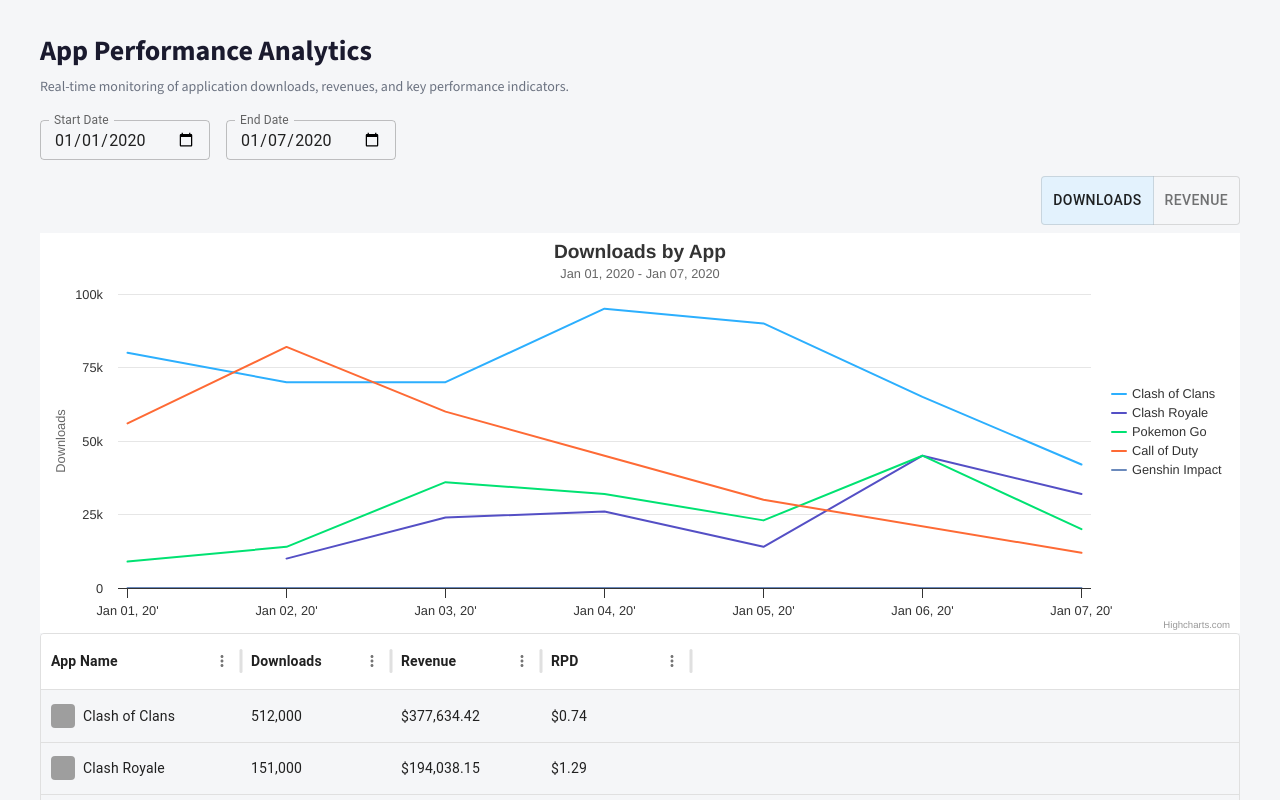
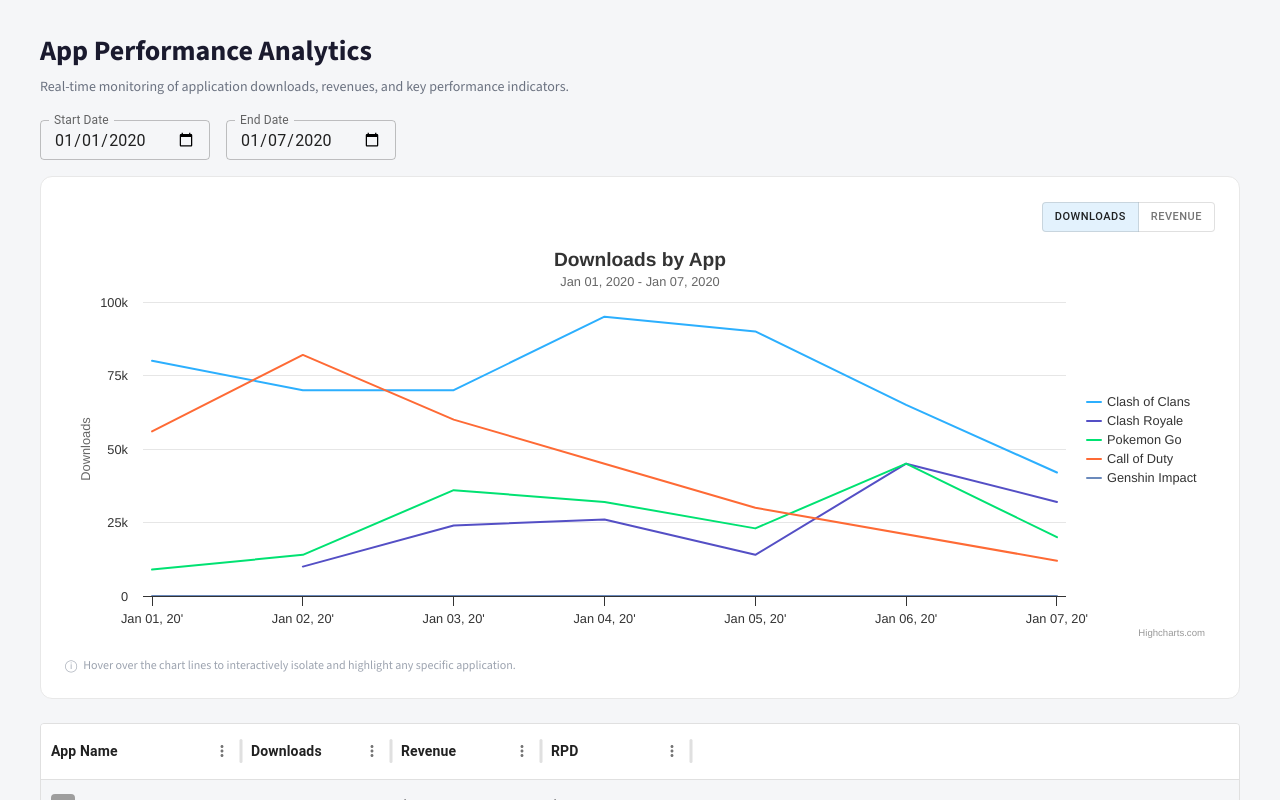
Before and after one commit to lorenamelor/app-performance-analytics, a React (Create React App) app: page / in a window 1280 px wide. Shown: the top 800 px of the page. Built offline with nearby package versions, Linux system fonts and the light colour scheme; grey boxes are pictures that could not be loaded.

Commit message:
feat(chart): wrap in Card with hover hint and inline loading

```diff
--- a/src/features/dashboard/components/chart/chart.css
+++ b/src/features/dashboard/components/chart/chart.css
@@ -1,5 +1,25 @@
 .chart__header {
   display: flex;
   justify-content: flex-end;
+  align-items: center;
+  min-height: 32px;
   margin-bottom: 8px;
 }
+
+.chart__content {
+  height: 400px;
+}
+
+.chart__hint {
+  display: flex;
+  align-items: flex-start;
+  gap: 6px;
+  margin: 16px 0 0;
+  font-size: 12px;
+  color: #9ca3af;
+  line-height: 1.4;
+}
+
+.chart__hintIcon {
+  flex-shrink: 0;
+}
--- a/src/features/dashboard/components/chart/chart.tsx
+++ b/src/features/dashboard/components/chart/chart.tsx
@@ -1,6 +1,7 @@
 import { useMemo, useState } from "react";
 import HighchartsReact from "highcharts-react-official";
 import Highcharts from "../../../../config/highcharts";
+import Card from "../../../../components/card/card";
 import type { AppData, Measure } from "../../../../types";
 import { dayjsUtc } from "../../../../config/dayjs";
 import { filterByDateRange } from "../../utils/filterData/filterData";
@@ -8,8 +9,8 @@
   formatDateRange,
   formatChartAxisDate,
 } from "../../../../utils/formatDate/formatDate";
+import MeasureToggle from "./measureToggle/measureToggle";
 import Loading from "./loading/loading";
-import MeasureToggle from "./measureToggle/measureToggle";
 import "./chart.css";
 
 type ChartProps = {
@@ -28,9 +29,6 @@
   downloads: "Downloads",
   revenue: "Revenue ($)",
 };
-
-const NO_DATA_MESSAGE = "No data available";
-const NO_DATA_IN_RANGE_MESSAGE = "No data for the selected date range";
 
 const Chart = ({ data, isLoading, startDate, endDate }: ChartProps) => {
   const [measure, setMeasure] = useState<Measure>("downloads");
@@ -56,8 +54,8 @@
   }, [data, measure, startDate, endDate]);
 
   const noDataMessage = !data.length
-    ? NO_DATA_MESSAGE
-    : NO_DATA_IN_RANGE_MESSAGE;
+    ? "No data available"
+    : "No data for the selected date range";
 
   const chartOptions = useMemo<Highcharts.Options>(
     () => ({
@@ -105,18 +103,32 @@
     [measure, startDate, endDate, seriesData, noDataMessage],
   );
 
-  if (isLoading) {
-    return <Loading />;
-  }
-
   return (
-    <div className="chart">
+    <Card className="chart">
       <div className="chart__header">
-        <MeasureToggle value={measure} onChange={setMeasure} />
+        {!isLoading && <MeasureToggle value={measure} onChange={setMeasure} />}
       </div>
 
-      <HighchartsReact highcharts={Highcharts} options={chartOptions} />
-    </div>
+      <div className="chart__content">
+        {isLoading ? (
+          <Loading />
+        ) : (
+          <HighchartsReact
+            highcharts={Highcharts}
+            options={chartOptions}
+            containerProps={{ style: { height: 400 } }}
+          />
+        )}
+      </div>
+
+      <p className="chart__hint">
+        <span className="chart__hintIcon" aria-hidden="true">
+          ⓘ
+        </span>
+        Hover over the chart lines to interactively isolate and highlight any
+        specific application.
+      </p>
+    </Card>
   );
 };
 
--- a/src/features/dashboard/components/chart/loading/loading.css
+++ b/src/features/dashboard/components/chart/loading/loading.css
@@ -2,6 +2,5 @@
   display: flex;
   justify-content: center;
   align-items: center;
-  min-height: 400px;
-  width: 100%;
+  height: 100%;
 }
--- a/src/features/dashboard/components/chart/loading/loading.tsx
+++ b/src/features/dashboard/components/chart/loading/loading.tsx
@@ -3,7 +3,7 @@
 
 const Loading = () => {
   return (
-    <div className="chart loading" role="status" aria-label="Loading chart">
+    <div className="loading" role="status" aria-label="Loading chart">
       <CircularProgress />
     </div>
   );
--- a/src/features/dashboard/components/chart/measureToggle/measureToggle.css
+++ b/src/features/dashboard/components/chart/measureToggle/measureToggle.css
@@ -1,3 +1,10 @@
+.measureToggle .MuiToggleButton-root {
+  font-size: 11px;
+  padding: 4px 12px;
+  text-transform: uppercase;
+  letter-spacing: 0.5px;
+}
+
 .measureToggle .MuiToggleButton-root.Mui-selected {
   background-color: #e3f2fd;
 }
--- a/src/features/dashboard/components/chart/measureToggle/measureToggle.tsx
+++ b/src/features/dashboard/components/chart/measureToggle/measureToggle.tsx
@@ -26,13 +26,18 @@
   return (
     <ToggleButtonGroup
       exclusive
+      size="small"
       value={value}
       aria-label="Measure"
       className="measureToggle"
       onChange={handleMeasureChange}
     >
       {OPTIONS.map((option) => (
-        <ToggleButton key={option.value} value={option.value}>
+        <ToggleButton
+          key={option.value}
+          value={option.value}
+          aria-label={option.label}
+        >
           {option.label}
         </ToggleButton>
       ))}
```
Also changed, not shown: 1 other file (tests, documents, lock files or other folders).
